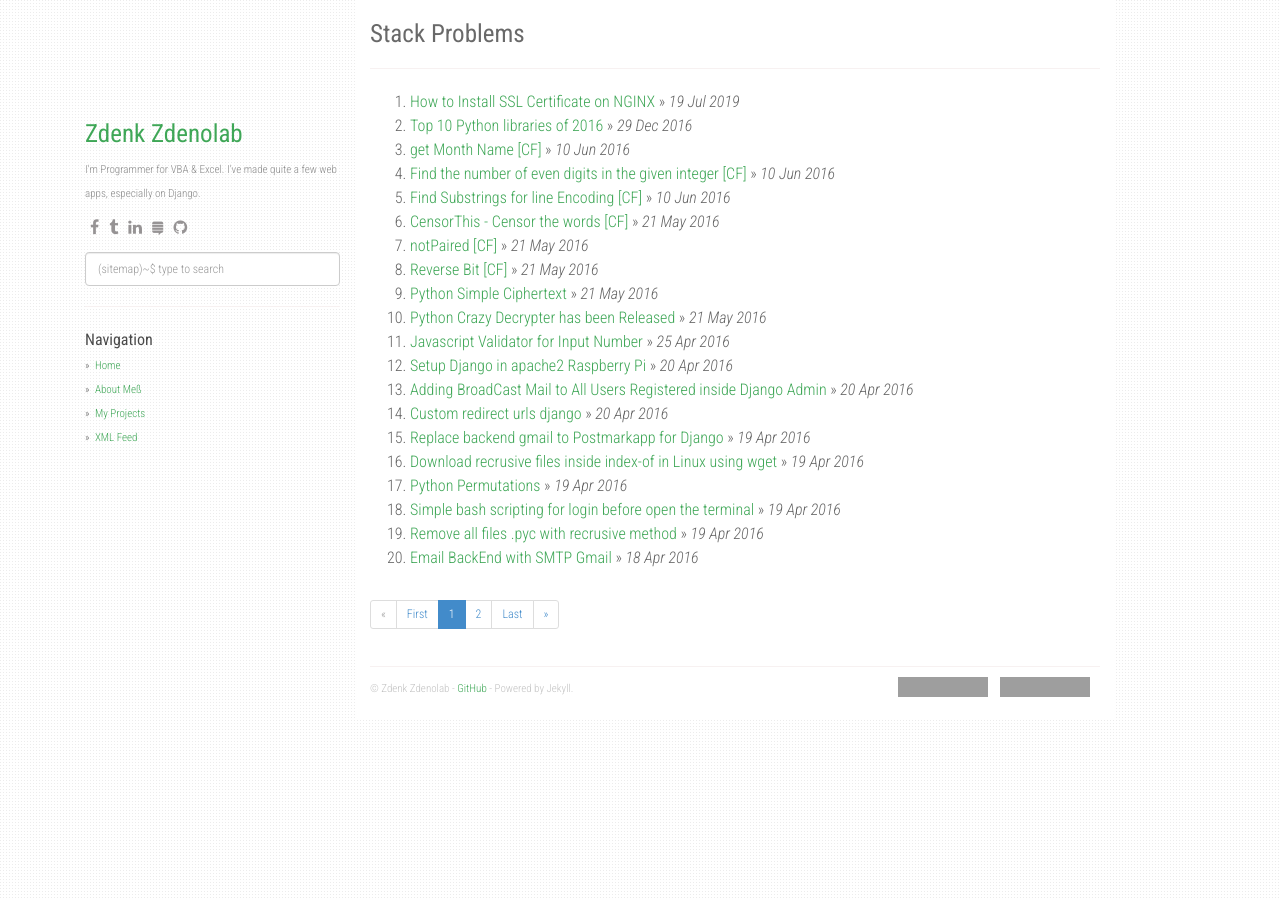
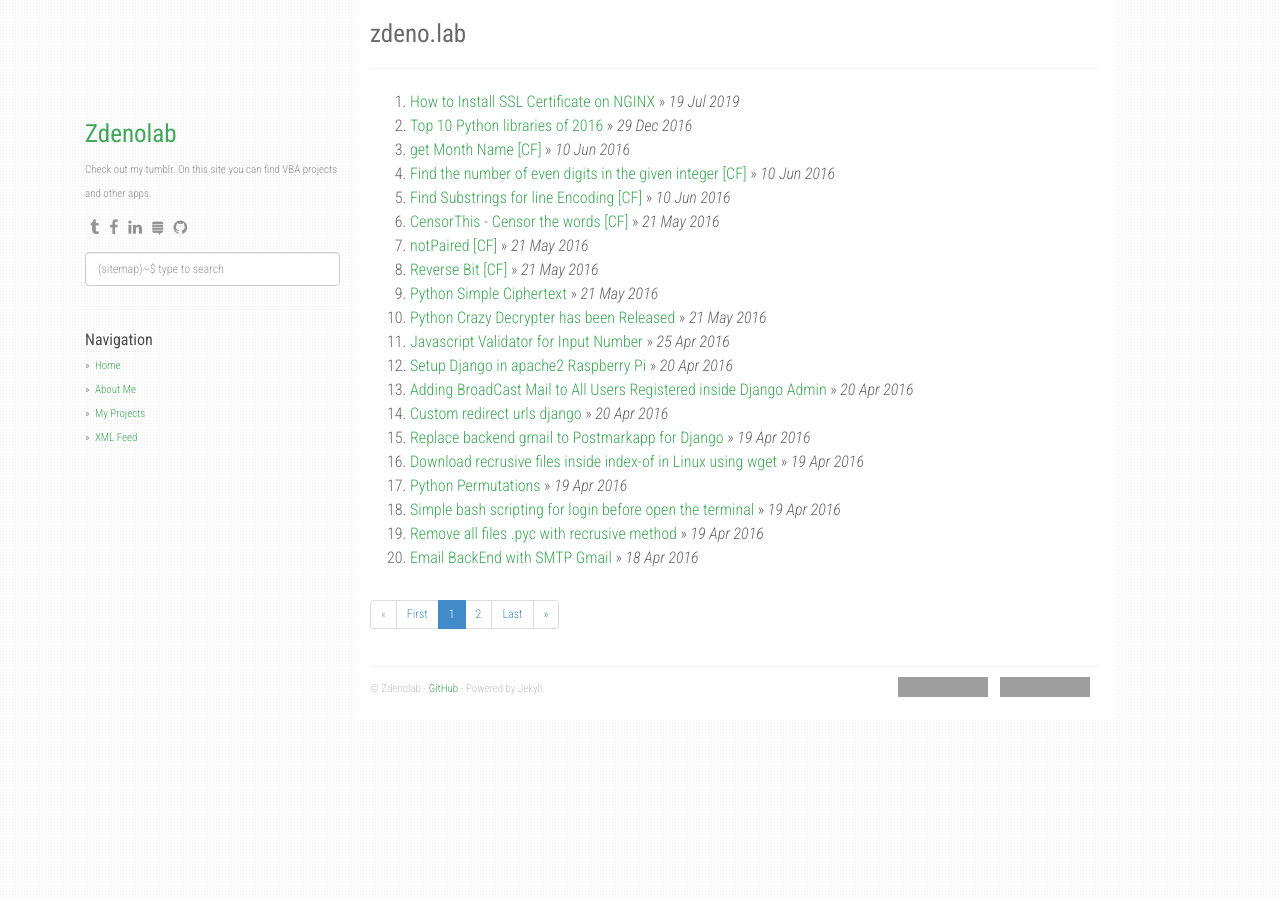
Before and after one commit to agusmakmun/agusmakmun.github.io, a Jekyll site: the page built from index.html, in a window 1280 px wide. Built offline with Jekyll 4.4.1, drawn with Linux system fonts in a browser that asks for light colours; nearby versions of some CDN libraries; the list of posts is cut into pages by our own code; grey boxes are pictures that could not be loaded.

Commit message:
Update _config.yml

```diff
--- a/_config.yml
+++ b/_config.yml
@@ -1,8 +1,8 @@
-title: Stack Problems
-description: My Personal Stack Problems
-author: Zdenk Zdenolab
-github: https://github.com/agusmakmun
-about: I'm Programmer for VBA & Excel. I've made quite a few web apps, especially on Django.
+title: zdeno.lab
+description: My Personal Projects
+author: Zdenolab
+github: https://github.com/zdenoab
+about: Check out my tumblr. On this site you can find VBA projects and other apps.
 disqus_shortname: stackproblems
 google_analytics: UA-XXXXXXXX-Y
 
@@ -15,9 +15,9 @@ collections:
     permalink: /project/:path/
 
 social:
+    - icon: fa-tumblr
+      link: "https://zdenolab.tumblr.com"
     - icon: fa-facebook
-      link: "#"
-    - icon: fa-tumblr
       link: "#"
     - icon: fa-linkedin
       link: "#"
@@ -31,14 +31,14 @@ share:
   fb_appid: 1749788565247320
 
 urls:
-    - text: About Meß
+    - text: About Me
       url: /about/
     - text: My Projects
       url: /projects/
     - text: XML Feed
       url: /feed.xml
 
-url: "https://agusmakmun.github.io"
+url: "https://zdenolab.github.io"
 baseurl: ""
 paginate: 20
 per_page: 20
```
